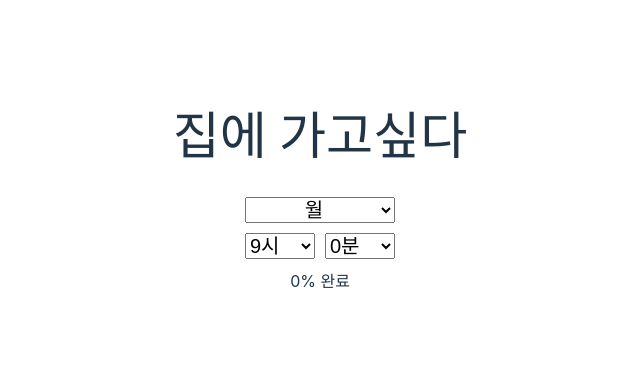
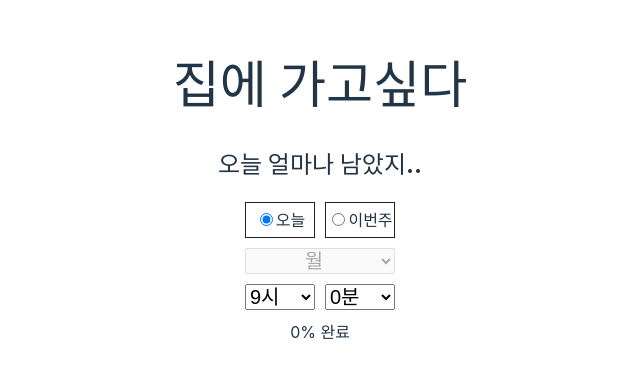
Before and after one commit to KimKyungYun/how_many, a React (Vite) app: page / in a window 1280 px wide. Shown: the part 217-594 px from the top of the page, without its empty margins (320-960 px from the left). Built offline with nearby package versions, Linux system fonts and the light colour scheme.

Commit message:
feat: 오늘 추가

```diff
--- a/src/App.css
+++ b/src/App.css
@@ -3,6 +3,21 @@
   margin: 0 auto;
   padding: 2rem;
   text-align: center;
+}
+
+.method {
+  display: flex;
+  justify-content: center;
+  gap: 10px;
+  margin: 10px 0;
+}
+
+.method label{
+  width: 70px;
+  box-sizing: border-box;
+  border: 1px solid #222222;
+  padding: 5px 0;
+  cursor: pointer;
 }
 
 .week{
--- a/src/App.tsx
+++ b/src/App.tsx
@@ -2,17 +2,20 @@ import { useState } from 'react'
 import './App.css'
 
 function App() {
+  const [method, setMethod] = useState('today')
   const [data, setData] = useState({ week: 0, hour:0,minute:0})
-  console.log('data:', data);
 
   const handleTime = () => {
     const time = (data.hour + data.minute / 60)/9;
-    console.log('time:', time);
     const percentage = data.week + (time > 1 ? 1 : time);
-    console.log('percentage:', percentage);
+
+    if (method === 'today') {
+      return Math.round(time * 10000) / 100;
+    }
+
     return Math.round(percentage*2000)/100
+
   }
-  console.log('handleTime:', handleTime());
 
   return (
     <>
@@ -20,7 +23,18 @@ function App() {
 
       </div>
       <h1>집에 가고싶다</h1>
-      <select className='week' name="week" id="" onChange={(e)=>setData(prev=>({...prev,week:Number(e.target.value)}))}>
+      <h2>{method==='today'?'오늘':'이번주'} 얼마나 남았지..</h2>
+      <div className='method'>
+        <label htmlFor="today">
+          <input id='today' type="radio" name='method' value='today' defaultChecked onClick={()=>setMethod('today')}/>
+          오늘
+        </label>
+        <label htmlFor="thisweek">
+          <input id='thisweek' type="radio" name='method' value='week' onClick={()=>setMethod('week')}/>
+          이번주
+        </label>
+      </div>
+      <select className='week' name="week" id="" disabled={method==='today'} onChange={(e)=>setData(prev=>({...prev,week:Number(e.target.value)}))}>
         <option value={0}>월</option>
         <option value={1}>화</option>
         <option value={2}>수</option>
@@ -39,7 +53,7 @@ function App() {
         </select>
         <select name="minute" id="" value={data.minute} onChange={(e)=>setData(prev=>({...prev,minute:Number(e.target.value)}))}>
           {Array.from({ length: 60 }).map((_, index) =>
-            <option value={index}>{index}분</option>
+            <option key={index} value={index}>{index}분</option>
           )}
         </select>
       </div>
```
